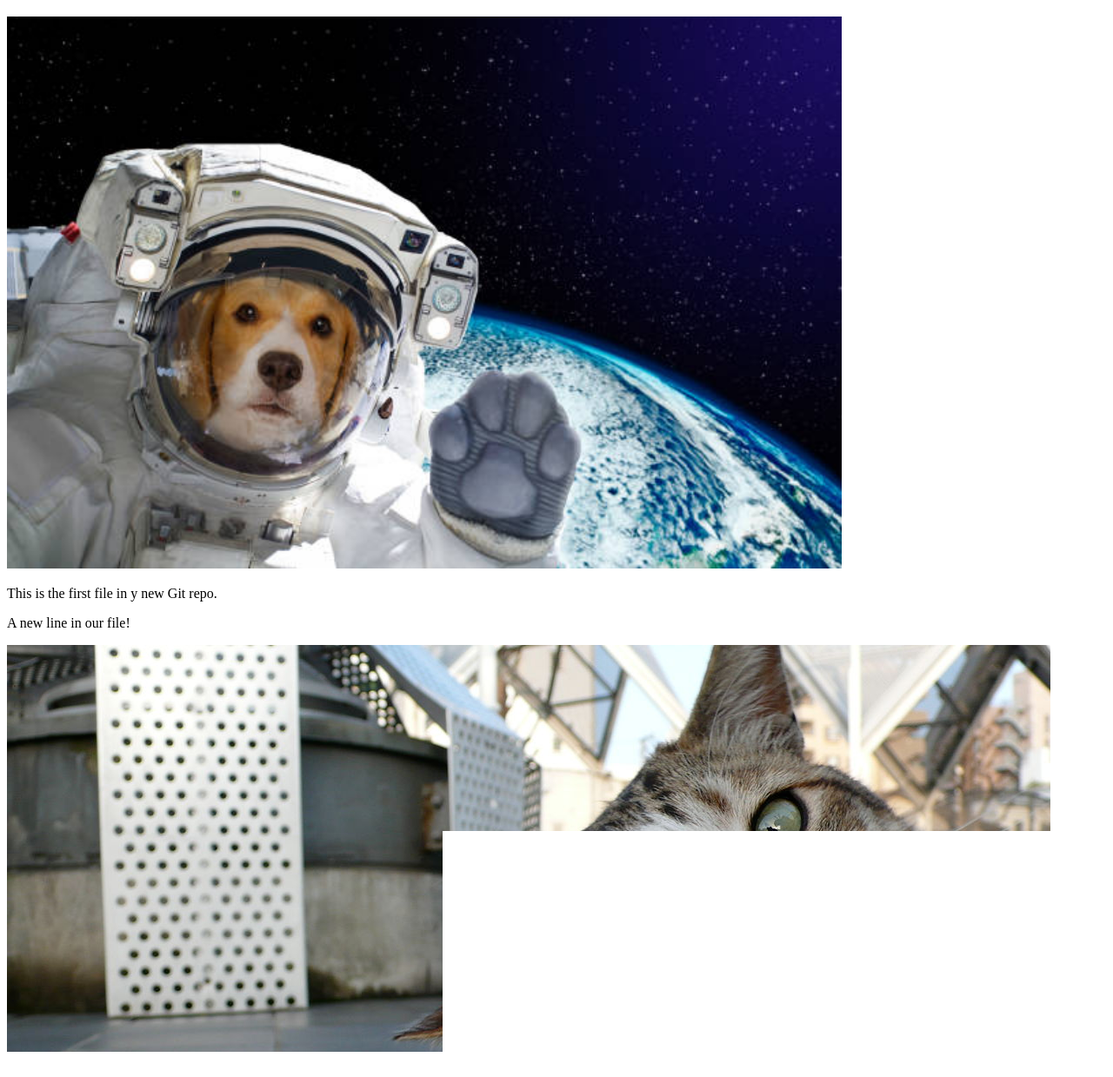
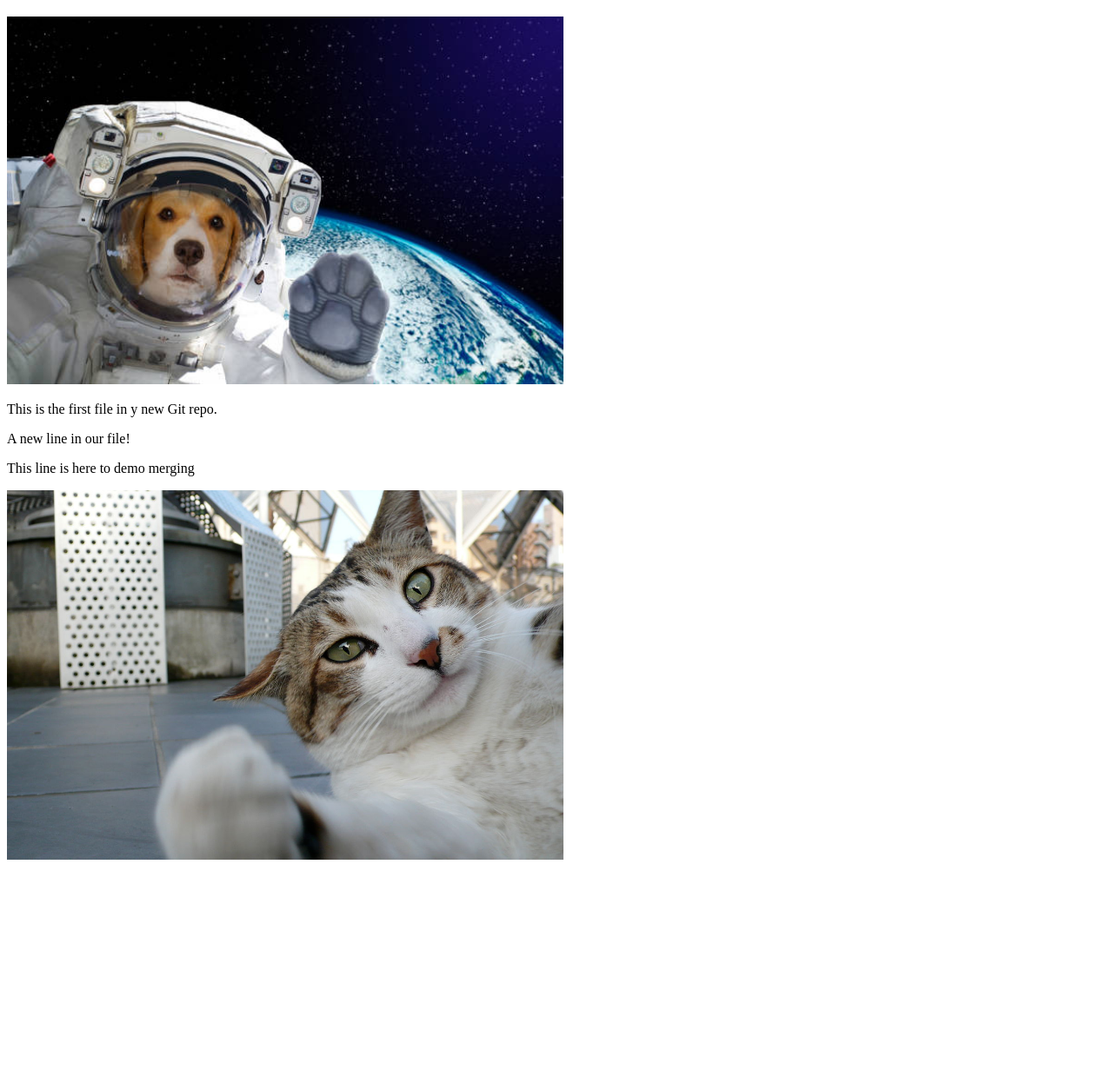
Before and after one commit to Brennen95Personal/Brennen95Personal.github.io, a plain HTML site: page W3ProjectIndex.html in a window 1280 px wide. Shown: the part 61-1300 px from the top of the page at 87% size. After the commit the page ends 1062 px from the top, so only its background shows below. Drawn offline with Linux system fonts and the light colour scheme.

Commit message:
Updated index.html file, additional line and resized image

```diff
--- a/W3ProjectIndex.html
+++ b/W3ProjectIndex.html
@@ -8,11 +8,12 @@
 
 <h1> Hello World!</h1>
 <div><img src="img_hello_world.jpg" alt="Hello World from Space"
-style="width:100%;max-width:960px"></div>
+style="width:100%;max-width:640px"></div>
 <p> This is the first file in y new Git repo. </p>
 <p> A new line in our file! </p>
+<p> This line is here to demo merging </p>
 <div><img src="img_hello_git.jpg" alt = "Hello Git"
-style=""width:100%;max-width:960px"></div>
+style="width:100%;max-width:640px"></div>
 
 </body>
 </html>
```
